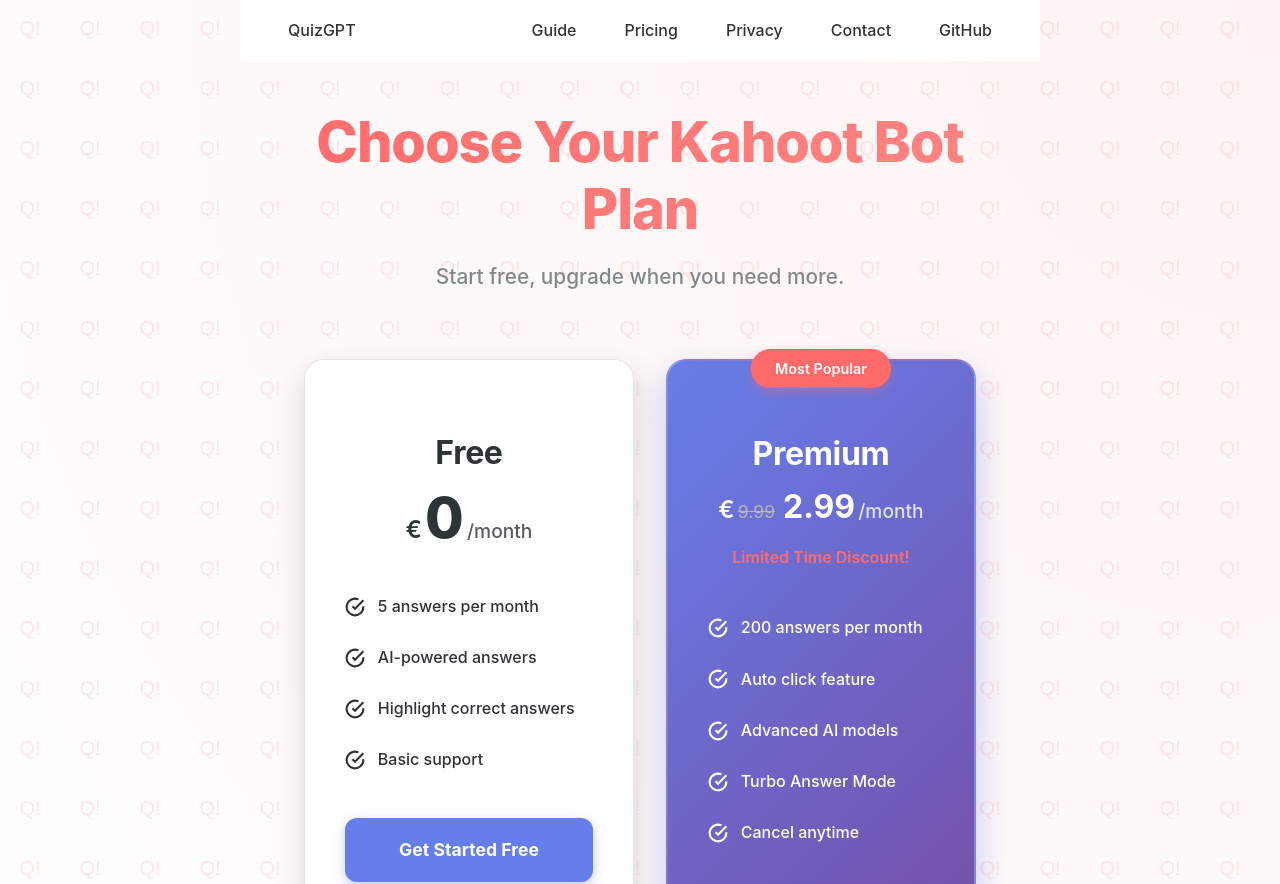
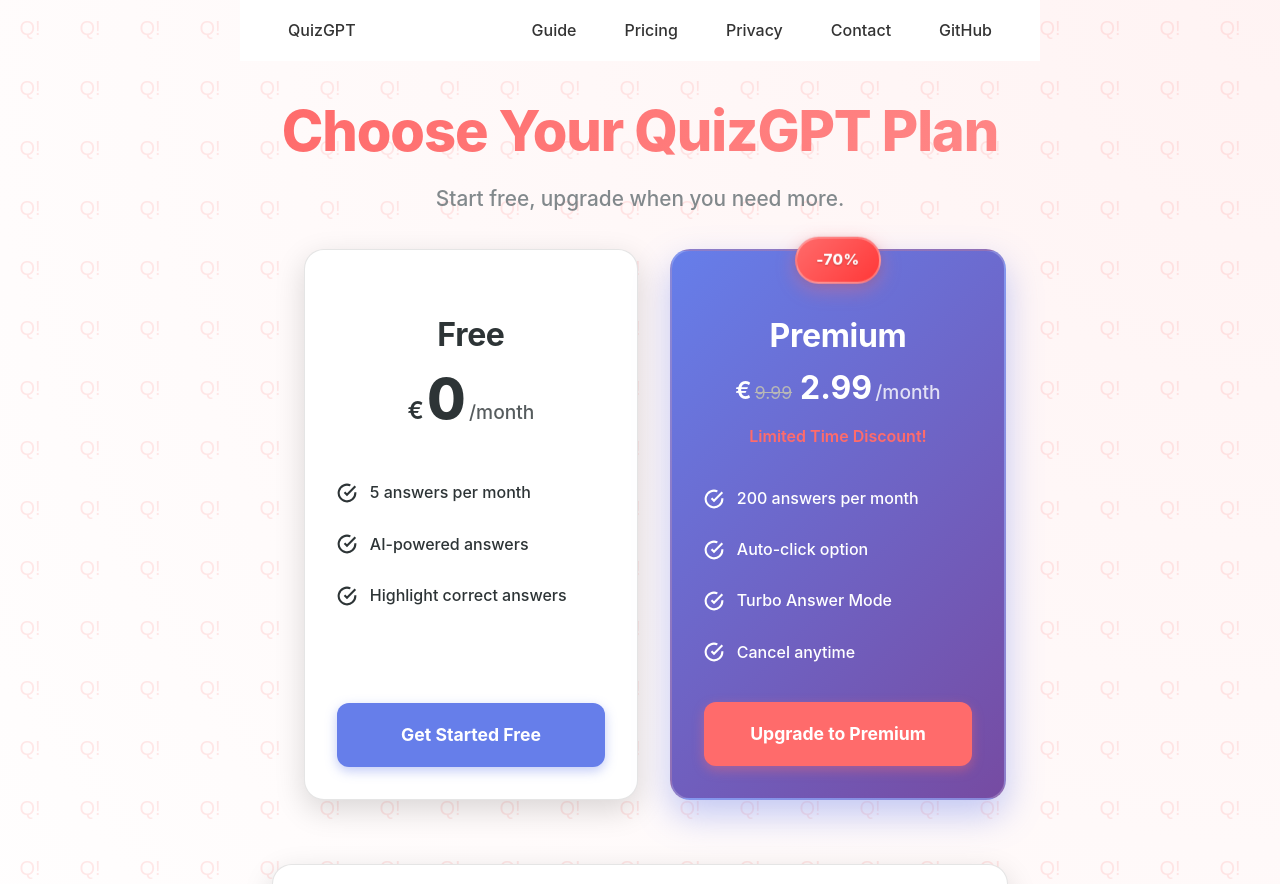
Before and after one commit to im23b-busere/QuizGPT, a browser extension: page docs/pricing.html in a window 1280 px wide. Shown: the top 884 px of the page. Drawn offline with Linux system fonts and the light colour scheme.

Commit message:
Update UI & UX

```diff
--- a/docs/pricing.html
+++ b/docs/pricing.html
@@ -54,7 +54,7 @@
   <div class="content-wrapper">
     <main class="main-content">
       <div class="pricing-header">
-        <h1>Choose Your Kahoot Bot Plan</h1>
+        <h1>Choose Your QuizGPT Plan</h1>
         <p class="pricing-subtitle">Start free, upgrade when you need more.</p>
       </div>
 
@@ -92,13 +92,6 @@
                 </svg>
                 Highlight correct answers
               </li>
-              <li>
-                <svg viewBox="0 0 24 24" fill="none" stroke="currentColor" stroke-width="2">
-                  <path d="M22 11.08V12a10 10 0 1 1-5.93-9.14"></path>
-                  <polyline points="22 4 12 14.01 9 11.01"></polyline>
-                </svg>
-                Basic support
-              </li>
             </ul>
           </div>
 
@@ -110,7 +103,7 @@
         </div>
 
         <div class="pricing-card premium featured">
-          <div class="popular-badge">Most Popular</div>
+          <div class="discount-badge">-70%</div>
           <div class="card-header">
             <h2>Premium</h2>
             <div class="price">
@@ -136,14 +129,7 @@
                   <path d="M22 11.08V12a10 10 0 1 1-5.93-9.14"></path>
                   <polyline points="22 4 12 14.01 9 11.01"></polyline>
                 </svg>
-                Auto click feature
-              </li>
-              <li>
-                <svg viewBox="0 0 24 24" fill="none" stroke="currentColor" stroke-width="2">
-                  <path d="M22 11.08V12a10 10 0 1 1-5.93-9.14"></path>
-                  <polyline points="22 4 12 14.01 9 11.01"></polyline>
-                </svg>
-                Advanced AI models
+                Auto-click option
               </li>
               <li>
                 <svg viewBox="0 0 24 24" fill="none" stroke="currentColor" stroke-width="2">
--- a/docs/style.css
+++ b/docs/style.css
@@ -1349,11 +1349,18 @@
     }
 
     .pricing-card.premium:hover {
-        transform: translateY(-8px);
+        transform: none;
     }
 
     .pricing-card {
         padding: 2rem;
+        min-height: 400px;
+    }
+
+    .discount-badge {
+        font-size: 0.85rem;
+        padding: 0.5rem 1rem;
+        border-radius: 20px;
     }
 
     .features-grid {
@@ -1378,6 +1385,7 @@
     .btn {
         width: 100%;
         max-width: 300px;
+        min-width: auto;
     }
 }
 
@@ -1667,7 +1675,7 @@
 
 .pricing-header {
     text-align: center;
-    margin: 3rem 0 4rem;
+    margin: 2rem 0 2rem;
     color: var(--text-color);
 }
 
@@ -1694,25 +1702,25 @@
     display: grid;
     grid-template-columns: 1fr 1fr;
     gap: 2rem;
-    max-width: 900px;
-    margin: 0 auto 4rem;
+    max-width: 800px;
+    margin: 0 auto 3rem;
     padding: 0 2rem;
 }
 
 .pricing-card {
     background: white;
     border-radius: 20px;
-    padding: 2.5rem;
+    padding: 2rem;
     position: relative;
-    transition: transform 0.3s cubic-bezier(0.4, 0, 0.2, 1), box-shadow 0.3s cubic-bezier(0.4, 0, 0.2, 1);
+    transition: box-shadow 0.3s cubic-bezier(0.4, 0, 0.2, 1);
     box-shadow: 0 10px 30px rgba(0, 0, 0, 0.15);
     border: 1px solid rgba(0, 0, 0, 0.1);
-    will-change: transform, box-shadow;
-    transform: translateZ(0);
+    display: flex;
+    flex-direction: column;
+    min-height: 450px;
 }
 
 .pricing-card:hover {
-    transform: translate3d(0, -8px, 0);
     box-shadow: 0 20px 40px rgba(0, 0, 0, 0.2);
 }
 
@@ -1721,12 +1729,9 @@
     color: white;
     box-shadow: 0 15px 35px rgba(102, 126, 234, 0.4);
     border: 2px solid rgba(255, 255, 255, 0.2);
-    will-change: transform, box-shadow;
-    transform: translateZ(0);
 }
 
 .pricing-card.premium:hover {
-    transform: translate3d(0, -8px, 0) scale(1.05);
     box-shadow: 0 25px 50px rgba(102, 126, 234, 0.5);
 }
 
@@ -1744,9 +1749,39 @@
     box-shadow: 0 4px 8px rgba(255, 107, 107, 0.4);
 }
 
+.discount-badge {
+    position: absolute;
+    top: -12px;
+    left: 50%;
+    transform: translateX(-50%);
+    background: linear-gradient(135deg, #ff6b6b 0%, #ff5252 50%, #ff3838 100%);
+    color: white;
+    padding: 0.6rem 1.2rem;
+    border-radius: 25px;
+    font-size: 0.95rem;
+    font-weight: 800;
+    letter-spacing: 0.5px;
+    box-shadow: 0 6px 20px rgba(255, 107, 107, 0.4), 0 2px 8px rgba(0, 0, 0, 0.1);
+    border: 2px solid rgba(255, 255, 255, 0.3);
+    backdrop-filter: blur(10px);
+    animation: float 3s ease-in-out infinite;
+    text-shadow: 0 1px 2px rgba(0, 0, 0, 0.2);
+}
+
+@keyframes float {
+    0%, 100% {
+        transform: translateX(-50%) translateY(0px);
+    }
+    50% {
+        transform: translateX(-50%) translateY(-3px);
+    }
+}
+
+
+
 .card-header {
     text-align: center;
-    margin-bottom: 2rem;
+    margin-bottom: 1.5rem;
 }
 
 .card-header h2 {
@@ -1760,7 +1795,7 @@
     display: flex;
     align-items: baseline;
     justify-content: center;
-    margin-bottom: 1rem;
+    margin-bottom: 0.8rem;
 }
 
 .currency {
@@ -1793,7 +1828,8 @@
 .card-features ul {
     list-style: none;
     padding: 0;
-    margin: 0 0 2rem;
+    margin: 0 0 1.5rem;
+    flex: 1;
 }
 
 .card-features li {
@@ -1816,6 +1852,7 @@
 
 .card-action {
     text-align: center;
+    margin-top: auto;
 }
 
 .btn {
@@ -1828,6 +1865,8 @@
     transition: all 0.3s ease;
     border: 2px solid transparent;
     cursor: pointer;
+    min-width: 200px;
+    text-align: center;
 }
 
 .btn-primary {
```
